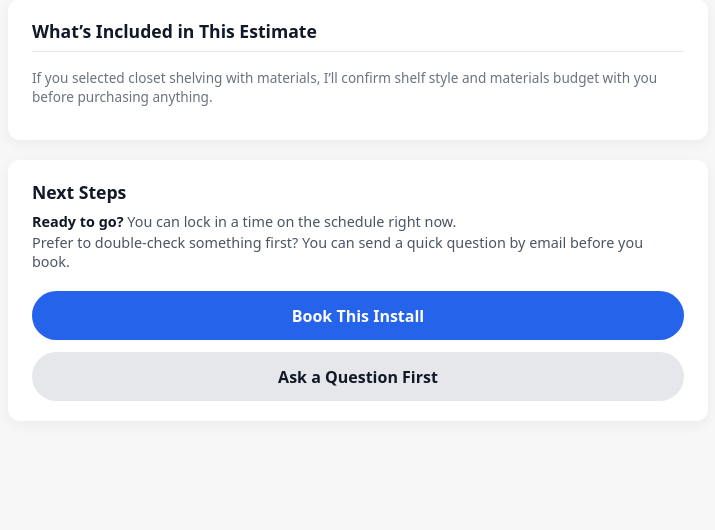
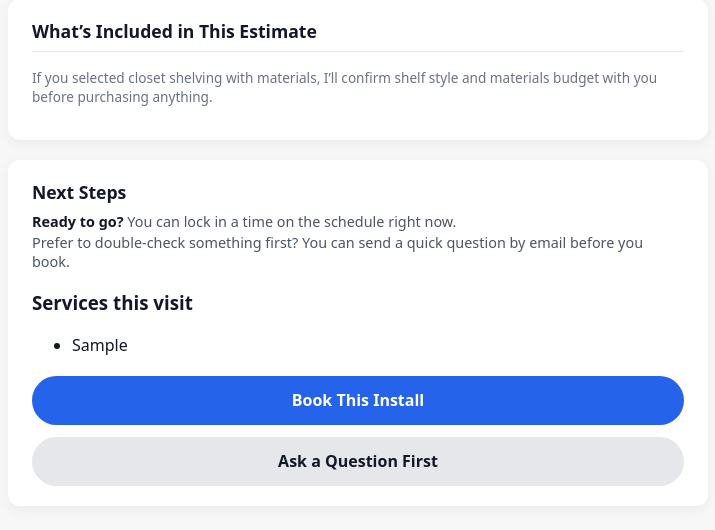
Before and after one commit to chrishaudh/hpm-quote-tool, a FastAPI app: template templates/quote_result.html in a window 1280 px wide. Shown: the part 435-965 px from the top of the page, without its empty margins (282-997 px from the left). Before the commit the page ends 836 px from the top, so only its background shows below. Run offline with FastAPI, Linux system fonts and the light colour scheme; the template is opened without the code that fills it: most values are stand-ins (such as "Sample title", 1, 10 or a date in 2020).

Commit message:
Show services list on quote result page

```diff
--- a/main.py
+++ b/main.py
@@ -1432,6 +1432,21 @@ async def quote_html(
     }
 
     # ----------------------------------------------------
+    # 2B) Friendly list for quote page display
+    # ----------------------------------------------------
+    services_for_quote = []
+    if service_flags.get("tv"):
+        services_for_quote.append("TV Mounting")
+    if service_flags.get("pictures"):
+        services_for_quote.append("Picture & Art Hanging")
+    if service_flags.get("shelves"):
+        services_for_quote.append("Floating Shelves")
+    if service_flags.get("closet"):
+        services_for_quote.append("Closet Shelving")
+    if service_flags.get("decor"):
+        services_for_quote.append("Curtains / Blinds / Decor")
+
+    # ----------------------------------------------------
     # 3) Build booking URL (passes multi-service flags)
     # ----------------------------------------------------
     booking_url = build_booking_url(
@@ -1466,6 +1481,32 @@ async def quote_html(
     # ----------------------------------------------------
     # 5) Render quote result page
     # ----------------------------------------------------
+    # ---- Flatten line_items for the template (so itemized pricing always shows) ----
+    line_items = result.get("line_items") or {}
+
+    template_line_items = {
+        "tv_total": line_items.get("tv_total", 0.0),
+        "tv_remove_total": line_items.get("tv_remove_total", 0.0),
+
+        "picture_total": line_items.get("picture_total", 0.0),
+        "picture_large_total": line_items.get("picture_large_total", 0.0),
+
+        "shelves_total": line_items.get("shelves_total", 0.0),
+        "shelves_remove_total": line_items.get("shelves_remove_total", 0.0),
+
+        "closet_total": line_items.get("closet_total", 0.0),
+        "closet_remove_total": line_items.get("closet_remove_total", 0.0),
+
+        "curtains_total": line_items.get("curtains_total", 0.0),
+        "curtains_remove_total": line_items.get("curtains_remove_total", 0.0),
+
+        "addons": line_items.get("addons", 0.0),
+        "multi_service_discount": line_items.get("multi_service_discount", 0.0),
+
+        "same_day_surcharge": line_items.get("same_day_surcharge", 0.0),
+        "after_hours_surcharge": line_items.get("after_hours_surcharge", 0.0),
+    }
+
     return templates.TemplateResponse(
         "quote_result.html",
         {
@@ -1474,7 +1515,9 @@ async def quote_html(
             "contact_phone": contact_phone,
             "contact_email": contact_email,
             "booking_url": booking_url,
+            "services_for_quote": services_for_quote,
             **result,
+            **template_line_items,
         },
     )
 
--- a/templates/quote_result.html
+++ b/templates/quote_result.html
@@ -362,6 +362,15 @@
       You can send a quick question by email before you book.
     </p>
 
+    {% if services_for_quote and services_for_quote|length %}
+      <h3>Services this visit</h3>
+      <ul>
+        {% for s in services_for_quote %}
+          <li>{{ s }}</li>
+        {% endfor %}
+      </ul>
+    {% endif %}
+
     <div class="cta-buttons">
       <a href="{{ booking_url }}" class="btn-primary">
         Book This Install
```
